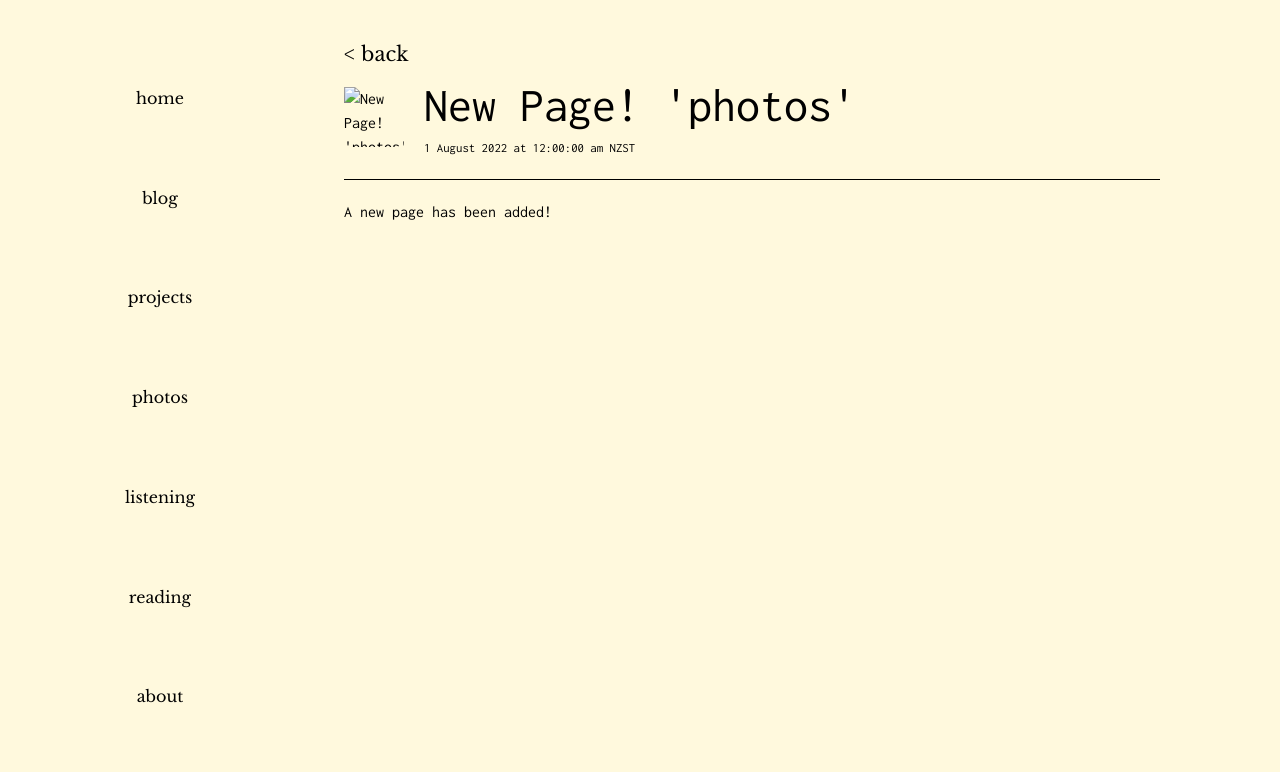
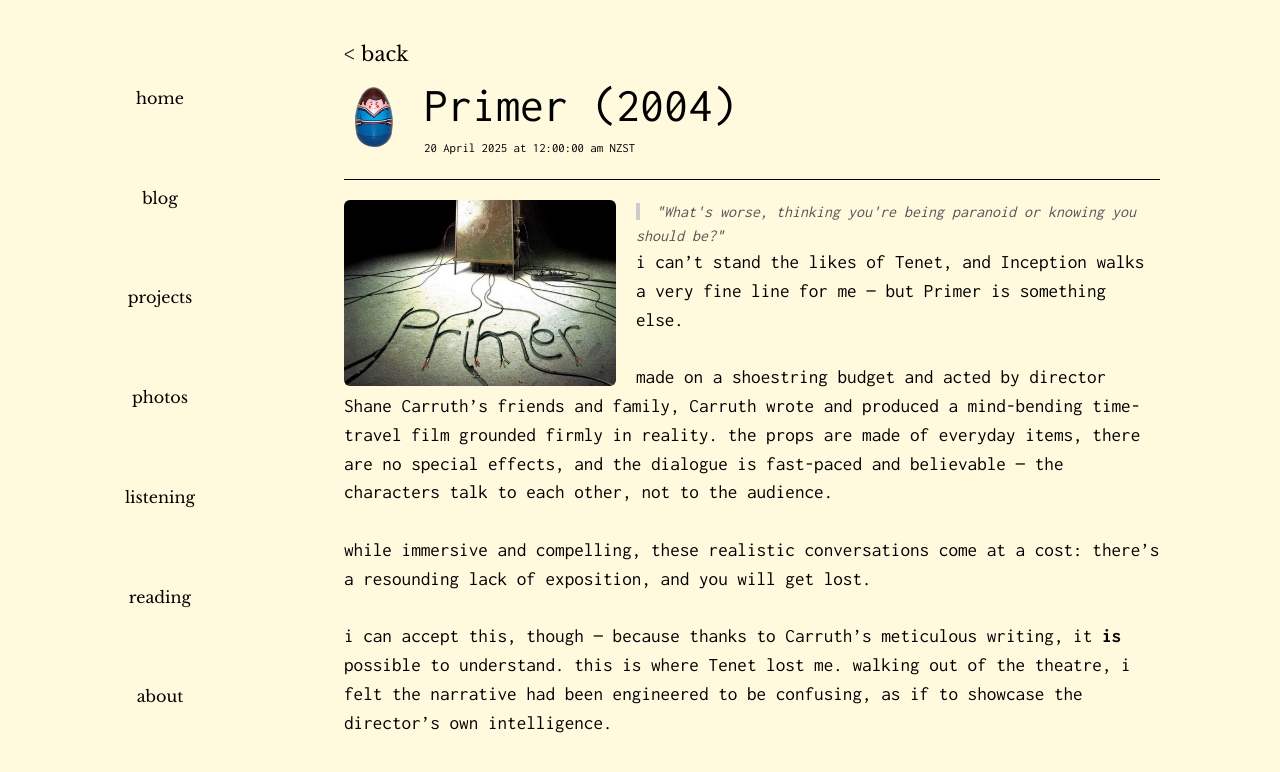
Before and after one commit to williamgturner/myblog, an Astro site: page /blog/post-2 in a window 1280 px wide. Built offline with nearby package versions, Linux system fonts and the light colour scheme; Astro itself is replaced by a stand-in of ours.

Commit message:
draft blog post

```diff
--- a/src/layouts/PostLayout.astro
+++ b/src/layouts/PostLayout.astro
@@ -45,4 +45,8 @@ const { frontmatter } = Astro.props;
   a {
     font-family: "Libre Baskerville";
   }
+
+  img {
+    border-radius: 0.375rem;
+  }
 </style>
--- a/src/pages/blog/post-2.md
+++ b/src/pages/blog/post-2.md
@@ -1,14 +1,29 @@
 ---
 layout: ../../layouts/PostLayout.astro
-title: "New Page! 'photos'"
-pubDate: 2022-08-01
-description: ""
+title: "Primer (2004)"
+pubDate: 2025-04-20
+description: "'i haven't eaten since later this afternoon...'"
 author: "Will Turner"
 image:
-  url: ""
-  alt: ""
-tags: ["tailwind", "devlog"]
+  url: "/images/posts/weeble.png"
+  alt: "weeble toy"
+tags: ["movies"]
 draft: true
 ---
 
-A new page has been added!
+<img class="w-1/3 rounded-md float-left mr-5" alt="primer movie poster" src="/images/posts/primer.jpg">
+
+<blockquote class="inline">"What's worse, thinking you're being paranoid or knowing you should be?"</blockquote>
+
+i can't stand the likes of Tenet, and Inception walks a very fine line for me — but Primer is something else.
+<br>
+<br>
+made on a shoestring budget and acted by director Shane Carruth's friends and family, Carruth wrote and produced a mind-bending time-travel film grounded firmly in reality. the props are made of everyday items, there are no special effects, and the dialogue is fast-paced and believable — the characters talk to each other, not to the audience.
+<br>
+<br>
+while immersive and compelling, these realistic conversations come at a cost: there's a resounding lack of exposition, and you will get lost.
+<br>
+<br>
+i can accept this, though — because thanks to Carruth’s meticulous writing, it **is** possible to understand. this is where Tenet lost me. walking out of the theatre, i felt the narrative had been engineered to be confusing, as if to showcase the director’s own intelligence.
+<br>
+<br>
--- a/src/styles/global.css
+++ b/src/styles/global.css
@@ -8,6 +8,7 @@ h1 {
 h2 {
   font-weight: 700;
   padding-bottom: 1rem;
+  font-size: 1.5rem;
 }
 
 * {
@@ -20,6 +21,19 @@ a {
   display: inline-block;
   overflow: hidden;
   font-family: "Inconsolata";
+}
+
+p,
+span {
+  font-size: 1.2rem;
+}
+
+blockquote {
+  border-left: 4px solid #ccc;
+  padding-left: 1rem;
+  color: #555;
+  font-style: italic;
+  margin: 1rem 0;
 }
 
 a::after {
```
Also changed, not shown: public/images/posts/primer.jpg (added), public/images/posts/weeble.png (added).
